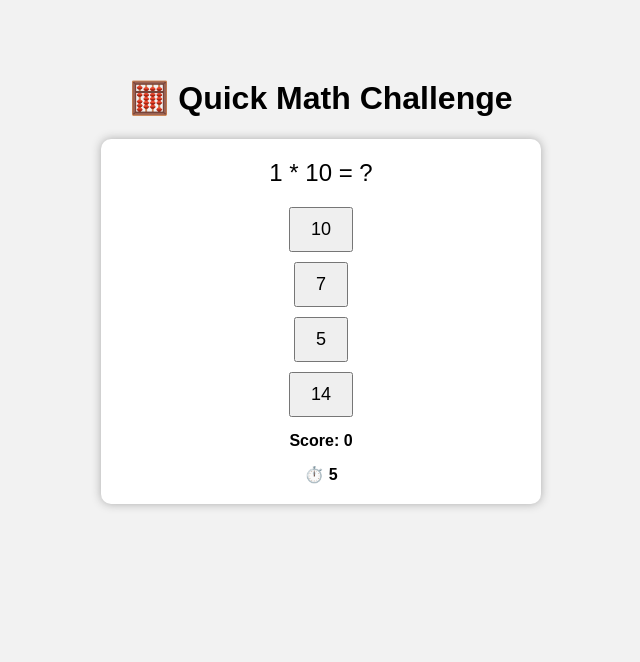
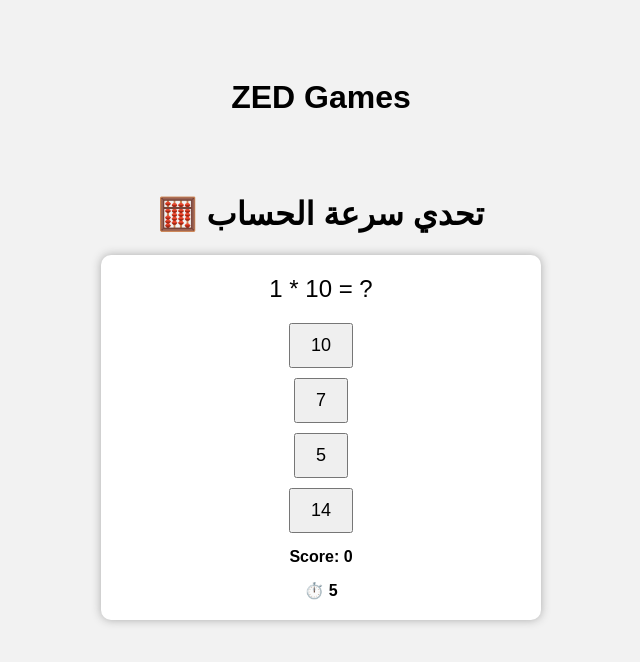
Before and after one commit to ZED-APP/Random-math-question, a plain HTML site: page index.html in a window 1280 px wide. Shown: the whole page, without its empty margins (319-959 px from the left). Drawn offline with Linux system fonts and the light colour scheme.

Commit message:
Update index.html

```diff
--- a/index.html
+++ b/index.html
@@ -6,7 +6,9 @@
   <link rel="stylesheet" href="style.css">
 </head>
 <body>
-  <h1>🧮 Quick Math Challenge</h1>
+    <h1>ZED Games</h1>
+  <br></br>
+  <h1>🧮 تحدي سرعة الحساب</h1>
   <div id="game">
     <div id="question">Loading...</div>
     <div id="choices"></div>
```
